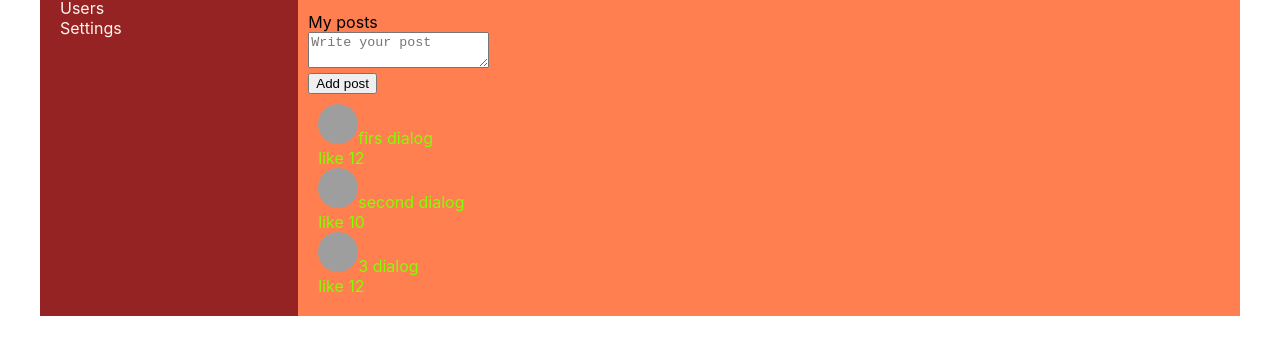
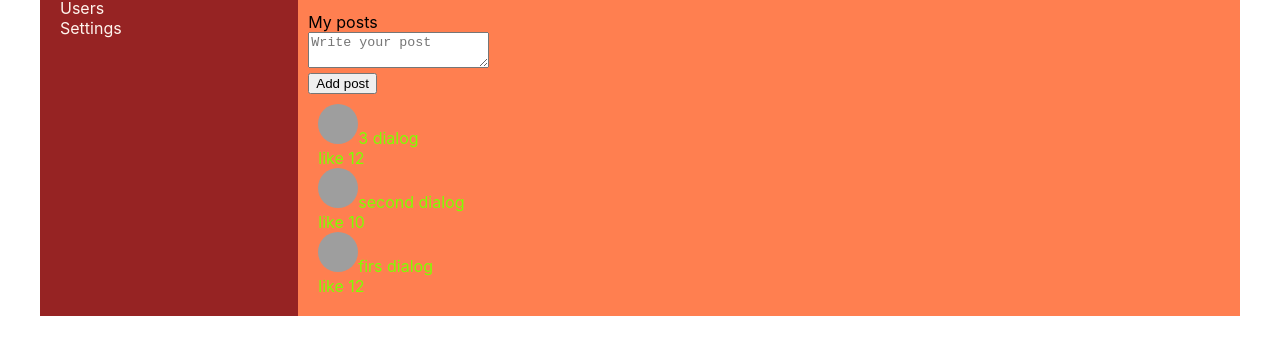
Before and after one commit to YevgeniyBukurIT/React, a React (Create React App) app: page /profile/1 in a window 1280 px wide. Shown: the part 162-508 px from the top of the page. Built offline with nearby package versions, Linux system fonts and the light colour scheme; no server answers; grey boxes are pictures that could not be loaded.

Commit message:
88 Lesson. Practice with reverse for MyPosts.jsx

```diff
--- a/src/components/profile/MyPosts/MyPosts.jsx
+++ b/src/components/profile/MyPosts/MyPosts.jsx
@@ -8,15 +8,11 @@ import { Textarea } from '../../common/FormsControls/FromsControls'
 //React.memo
 const MyPosts = React.memo(props => {
 
-    console.log('RENDERRRR')
-
-    let dialogsArray = props.dialogsData.map(d => <Post message={d.message} like={d.likesCount}/>)
-
+    let dialogsArray = [...props.dialogsData].reverse().map(d => <Post message={d.message} like={d.likesCount}/>)
 
     let onAddPost = (value) => {
         props.addPost(value.addPost)
     }
-
 
     return <div className={s.postBlock}>
         My posts
```
